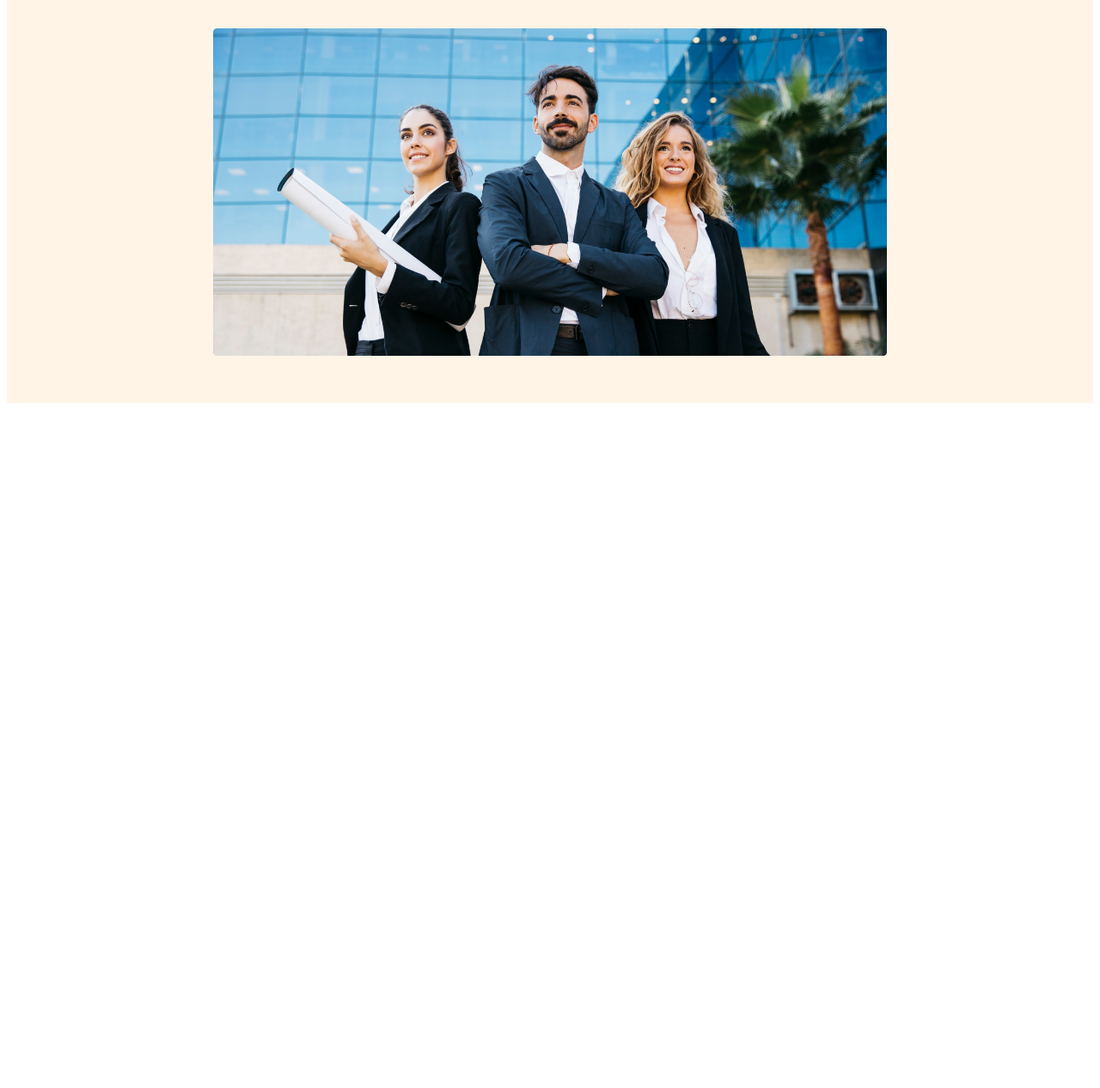
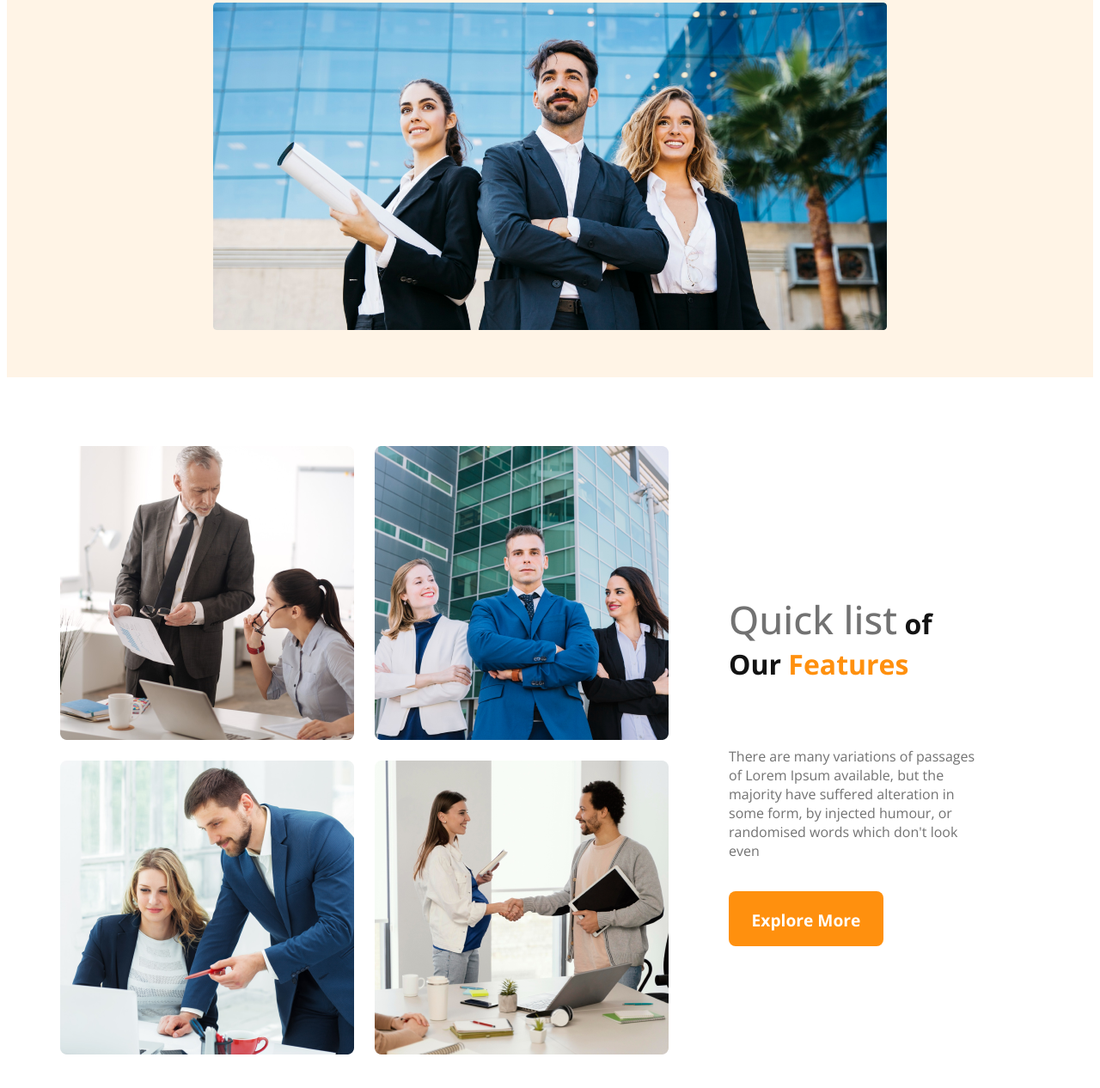
Before and after one commit to srbrakib27/g3-architeces, a plain HTML site: page index.html in a window 1280 px wide. Shown: the part 700-1966 px from the top of the page at 86% size. Before the commit the page ends 1177 px from the top, so only its background shows below. Drawn offline with nearby package versions, Linux system fonts and the light colour scheme.

Commit message:
future commit

```diff
--- a/index.html
+++ b/index.html
@@ -30,5 +30,42 @@
         </div>
 
     </header>
+<!-- header end -->
+
+
+<main>
+    <!-- futute section -->
+     <section>
+
+        <div class="futute-container">
+
+            <div class="future-img">
+                <img src="images/team1.png" alt="">
+                <img src="images/team2.png" alt="">
+                <img src="images/team3.png" alt="">
+                <img src="images/team4.png" alt="">
+
+            </div>
+
+            <div class="future-text-contain">
+
+                <h6 class="future-title"><samp class="Quick">Quick list</samp><samp class="of-Our"> of Our</samp><samp class="Features"> Features</samp></h6>
+
+                <p class="banner-discription">There are many variations of passages of Lorem Ipsum available, but the majority have suffered alteration in some form, by injected humour, or randomised words which don't look even</p>
+
+                <button class="btn-prymari">Explore More</button>
+            </div>
+        </div>
+
+
+     </section>
+
+
+
+</main>
+
+
+
+
 </body>
 </html>
--- a/style/style.css
+++ b/style/style.css
@@ -17,7 +17,7 @@
     width: 180px;
     height: 64px;
     padding: 20px 24px;
-    margin: 30px 0px 50px 0px;
+    margin: 20px 0px 30px 0px;
     color: #FFF;
     font-weight: 700;
     font-size: 1.2rem;
@@ -83,6 +83,56 @@ nav li{
 
 }
 
+
+/* future section */
+
+main{
+    max-width: 1140px;
+    margin: 80px auto;
+}
+
+.futute-container{
+
+    display: flex;
+   align-items: center;
+
+}
+
+.future-img{
+
+    display: grid;
+    grid-template-columns: repeat(2, 1fr);
+    gap: 1.5rem;
+
+}
+
+.future-text-contain{
+    padding-right: 70px;
+    padding-left: 70px;
+}
+
+.future-title{
+
+    font-size: 2rem;
+
+
+}
+
+.Quick{
+    color: #727272;
+    font-size: 45px;
+    font-weight: 500;
+}
+.of-Our{
+    color: #131313;
+    font-weight: 700;
+}
+.Features{
+
+    color: #FF900E;
+    font-weight: 700;
+}
+
 /* header responsive */
 
 /* mobile */
@@ -92,8 +142,17 @@ nav li{
 
         padding: 50px;
     }
-    nav{
+    nav,
+    .futute-container
+    {
         flex-direction: column;
+    }
+    .future-img{
+        grid-template-columns: 1fr;
+    }
+    .future-text-contain{
+        padding-right: 20px;
+        padding-left: 20px;
     }
 }
 
@@ -103,7 +162,8 @@ nav li{
     header{
         padding: 20px;
     }
-    nav{
+    nav,.futute-container
+    {
         flex-direction: column;
     }
 
```
